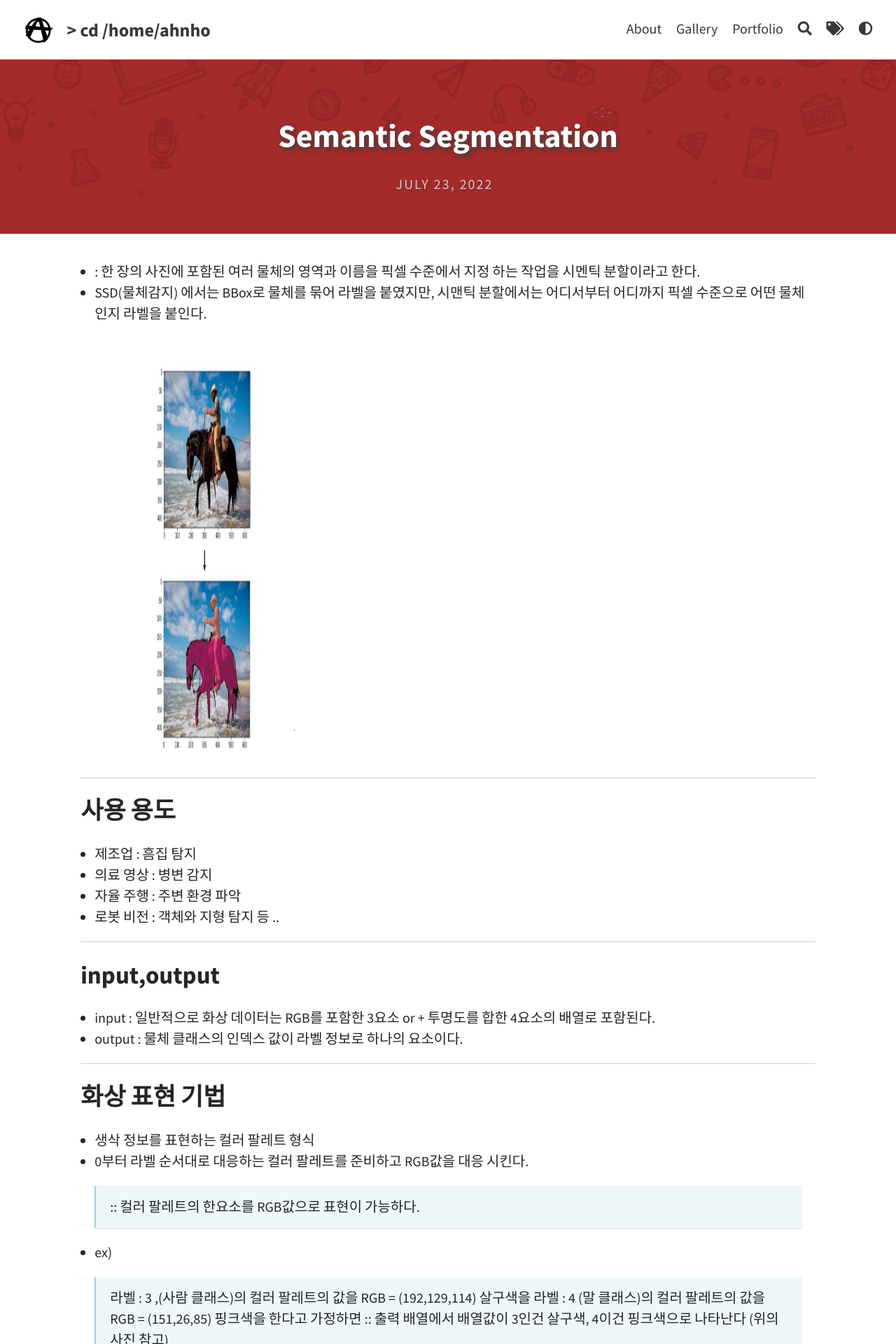
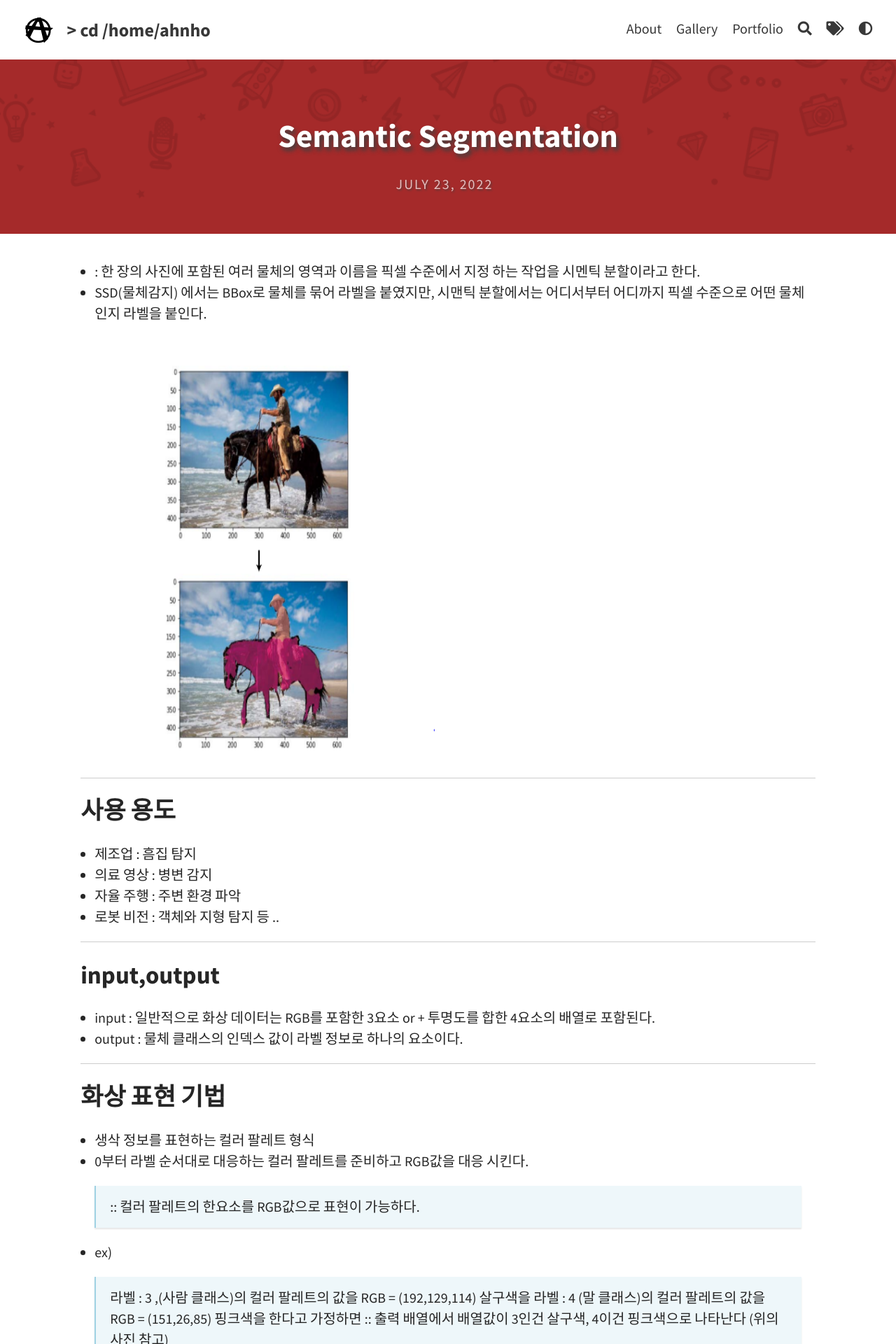
Before and after one commit to Ahnho/Ahnho.github.io, a Jekyll site: the page built from _posts/2022-07-23-Segmantic.md, in a window 1280 px wide. Shown: the top 1920 px of the page at 70% size. Built offline with Jekyll 4.4.1, drawn with Linux system fonts in a browser that asks for light colours.

Commit message:
Update 2022-07-23-Segmantic.md

```diff
--- a/_posts/2022-07-23-Segmantic.md
+++ b/_posts/2022-07-23-Segmantic.md
@@ -12,7 +12,7 @@ excerpt_separator: <!--more-->
 
 <!--more-->
 
-<img src= "/image/SS.png" width="400px" height="600px" title="image"/>
+<img src= "/image/SS.png" width="600px" height="600px" title="image"/>
 
 ---
 
```
